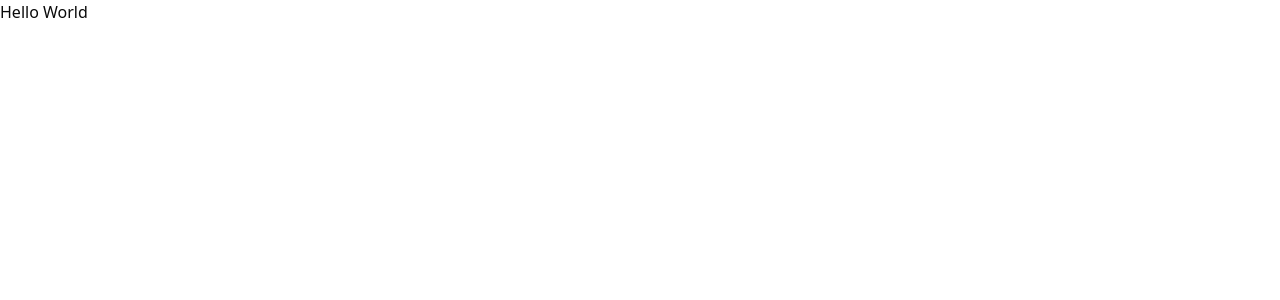
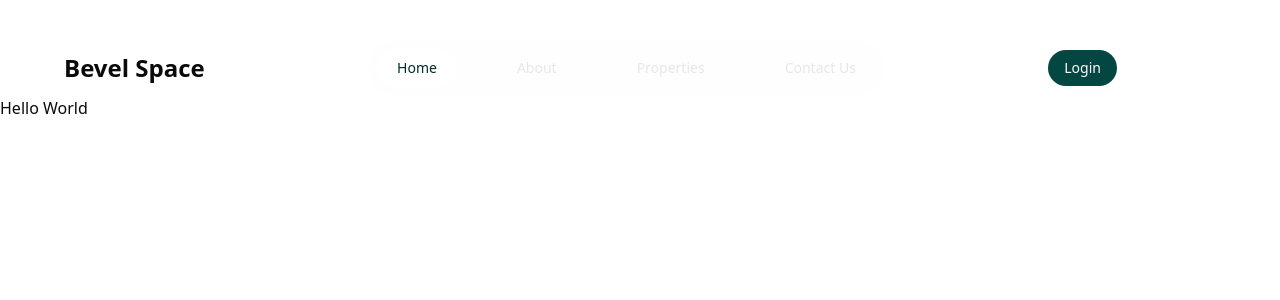
Before and after one commit to MichealAllison/bevelspace, a Next.js app: page / in a window 1280 px wide. Shown: the top 300 px of the page. Built offline with nearby package versions, Linux system fonts and the light colour scheme.

Commit message:
Implement header ui

```diff
--- a/package.json
+++ b/package.json
@@ -9,6 +9,7 @@
     "lint": "next lint"
   },
   "dependencies": {
+    "@radix-ui/react-slot": "^1.2.0",
     "class-variance-authority": "^0.7.1",
     "clsx": "^2.1.1",
     "lucide-react": "^0.488.0",
--- a/src/app/layout.tsx
+++ b/src/app/layout.tsx
@@ -1,5 +1,5 @@
 import type { Metadata } from "next";
-
+import Header from "@/components/layout/header/header";
 import "./globals.css";
 
 export const metadata: Metadata = {
@@ -14,7 +14,10 @@ export default function RootLayout({
 }>) {
   return (
     <html lang="en">
-      <body>{children}</body>
+      <body>
+        <Header />
+        {children}
+      </body>
     </html>
   );
 }
--- /dev/null
+++ b/src/components/layout/header/components/nabarItems.tsx
@@ -0,0 +1,34 @@
+import NavbarItem from "./navbarItem";
+
+interface NavbarItem {
+    label: string;
+    path: string;
+    items?: NavbarItem[];
+}
+
+interface NavbarItemsProps {
+    currentPath: string;
+    items: NavbarItem[];
+}
+
+const NavbarItems = ({ currentPath, items }: NavbarItemsProps) => {
+    return (
+        <ul className="flex items-center bg-gray-100/10 gap-10 p-2 rounded-full">
+            {items.map((item, idx) =>
+            item.items ? (
+                <div className="space-x-2" key={idx}>
+                    <p className="px-3 py-2.5 text-sm font-medium text-gray-200">{item.label}</p>
+                    <ul className="space-y-1">
+                        {item.items.map((subItem, subIdx) => (
+                            <NavbarItem key={subIdx} label={subItem.label} isActive={subItem.path === currentPath} path={subItem.path} />
+                        ))}
+                    </ul>
+                </div>
+            ) : (
+                <NavbarItem key={item.label} label={item.label} isActive={item.path === currentPath} path={item.path} />
+            ))}
+        </ul>
+    )
+}
+
+export default NavbarItems;
--- /dev/null
+++ b/src/components/layout/header/components/navbar.tsx
@@ -0,0 +1,23 @@
+import { Button } from "@/components/ui/button";
+import NavbarItems from "./nabarItems";
+import { navbarConfig } from "./navbarConfig";
+
+interface NavbarProps {
+    currentPath: string;
+}
+
+const Navbar = ({ currentPath }: NavbarProps) => {
+    return (
+        <nav className="flex items-center justify-between px-4 sm:px-6 lg:px-8">
+            <p className="text-2xl font-bold">Bevel Space</p>
+            <NavbarItems currentPath={currentPath} items={navbarConfig} />
+            <div className="flex items-center gap-4">
+                <Button variant="outline">Login</Button>
+                <Button variant="secondary">Sign Up</Button>
+            </div>
+
+        </nav>
+    )
+}
+
+export default Navbar;
--- /dev/null
+++ b/src/components/layout/header/components/navbarConfig.ts
@@ -0,0 +1,18 @@
+export const navbarConfig = [
+    {
+        label: "Home",
+        path: "/",
+    },
+    {
+        label: "About",
+        path: "/about",
+    },
+    {
+        label: "Properties",
+        path: "/properties",
+    },
+    {
+        label: "Contact Us",
+        path: "/contact",
+    },
+];
--- /dev/null
+++ b/src/components/layout/header/components/navbarItem.tsx
@@ -0,0 +1,21 @@
+import Link from "next/link";
+
+interface NavbarItemProps {
+    label: string;
+    isActive: boolean;
+    path: string;
+}
+
+const NavbarItem = ({ label, isActive, path }: NavbarItemProps) => {
+    return (
+        <div>
+            <Link aria-label={label}
+      className={`flex items-center gap-3 rounded-full px-5 py-2.5 text-sm font-medium transition-all ${
+        isActive ? 'bg-white text-[#012D2A]' : 'text-gray-200 hover:bg-[#034642] hover:text-white'
+      }`}
+      href={path}>{label}</Link>
+        </div>
+    )
+}
+
+export default NavbarItem;
--- /dev/null
+++ b/src/components/layout/header/header.tsx
@@ -0,0 +1,13 @@
+'use client'
+import Navbar from "./components/navbar";
+import { usePathname } from "next/navigation";
+const Header = () => {
+    const pathname = usePathname();
+    return (
+        <header className="mx-auto mt-10  px-4 sm:px-6 lg:px-8">
+            <Navbar currentPath={pathname} />
+        </header>
+    )
+}
+
+export default Header;
--- /dev/null
+++ b/src/components/ui/button.tsx
@@ -0,0 +1,57 @@
+import * as React from "react"
+import { Slot } from "@radix-ui/react-slot"
+import { cva, type VariantProps } from "class-variance-authority"
+
+import { cn } from "@/lib/utils"
+
+const buttonVariants = cva(
+  "inline-flex items-center justify-center gap-2 whitespace-nowrap rounded-md text-sm font-medium transition-colors focus-visible:outline-none focus-visible:ring-1 focus-visible:ring-ring disabled:pointer-events-none disabled:opacity-50 [&_svg]:pointer-events-none [&_svg]:size-4 [&_svg]:shrink-0",
+  {
+    variants: {
+      variant: {
+        default:
+          "bg-primary text-primary-foreground shadow hover:bg-primary/90",
+        destructive:
+          "bg-destructive text-destructive-foreground shadow-sm hover:bg-destructive/90",
+        outline:
+          "text-white bg-[#034642] text-sm gap-3 hover:bg-white hover:text-[#034642] px-5 py-2.5 rounded-full",
+        secondary:
+          "text-white  text-sm gap-3 hover:bg-white hover:text-[#034642] px-5 py-2.5 rounded-full",
+        ghost: "hover:bg-accent hover:text-accent-foreground",
+        link: "text-primary underline-offset-4 hover:underline",
+      },
+      size: {
+        default: "h-9 px-4 py-2",
+        sm: "h-8 rounded-md px-3 text-xs",
+        lg: "h-10 rounded-md px-8",
+        icon: "h-9 w-9",
+      },
+    },
+    defaultVariants: {
+      variant: "default",
+      size: "default",
+    },
+  }
+)
+
+export interface ButtonProps
+  extends React.ButtonHTMLAttributes<HTMLButtonElement>,
+    VariantProps<typeof buttonVariants> {
+  asChild?: boolean
+}
+
+const Button = React.forwardRef<HTMLButtonElement, ButtonProps>(
+  ({ className, variant, size, asChild = false, ...props }, ref) => {
+    const Comp = asChild ? Slot : "button"
+    return (
+      <Comp
+        className={cn(buttonVariants({ variant, size, className }))}
+        ref={ref}
+        {...props}
+      />
+    )
+  }
+)
+Button.displayName = "Button"
+
+export { Button, buttonVariants }
```
Also changed, not shown: src/components/layout/footer/footer.tsx (added), 2 other files (tests, documents, lock files or other folders).
